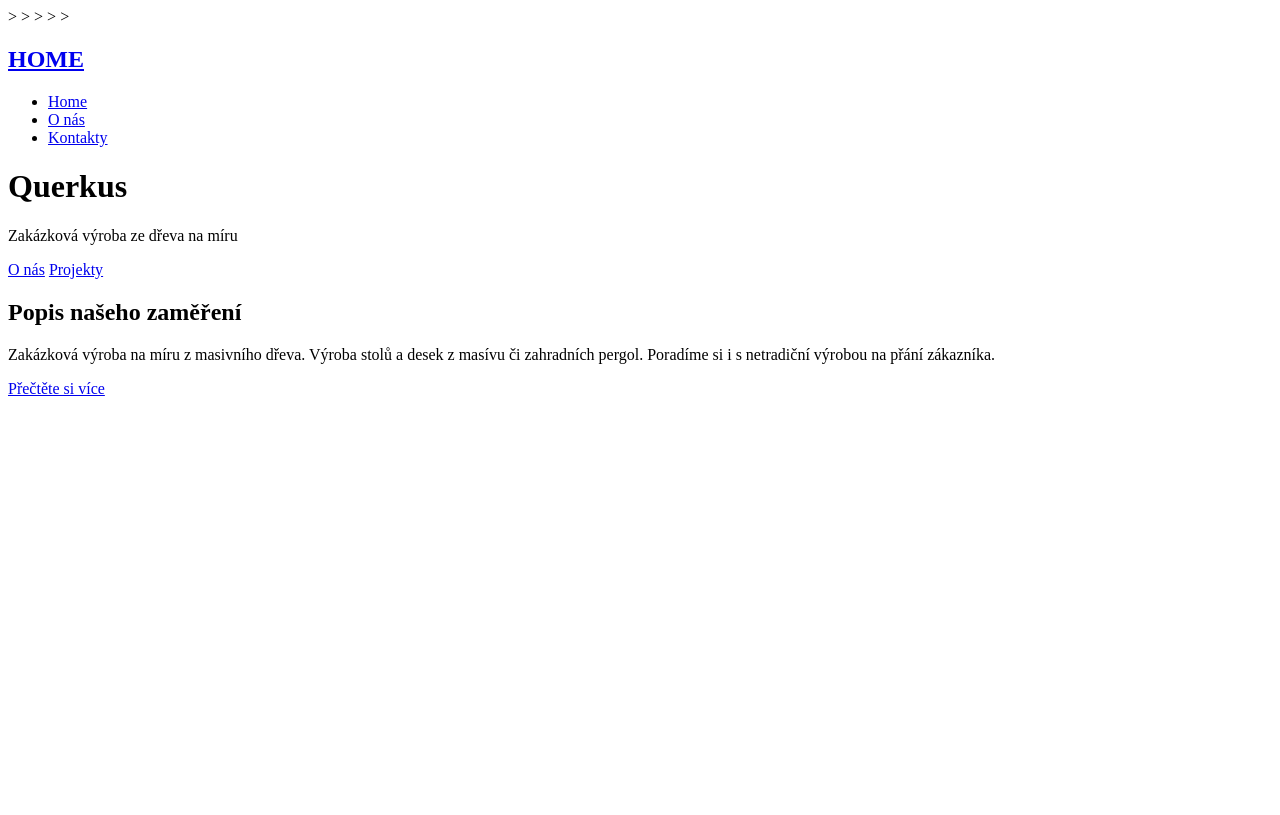
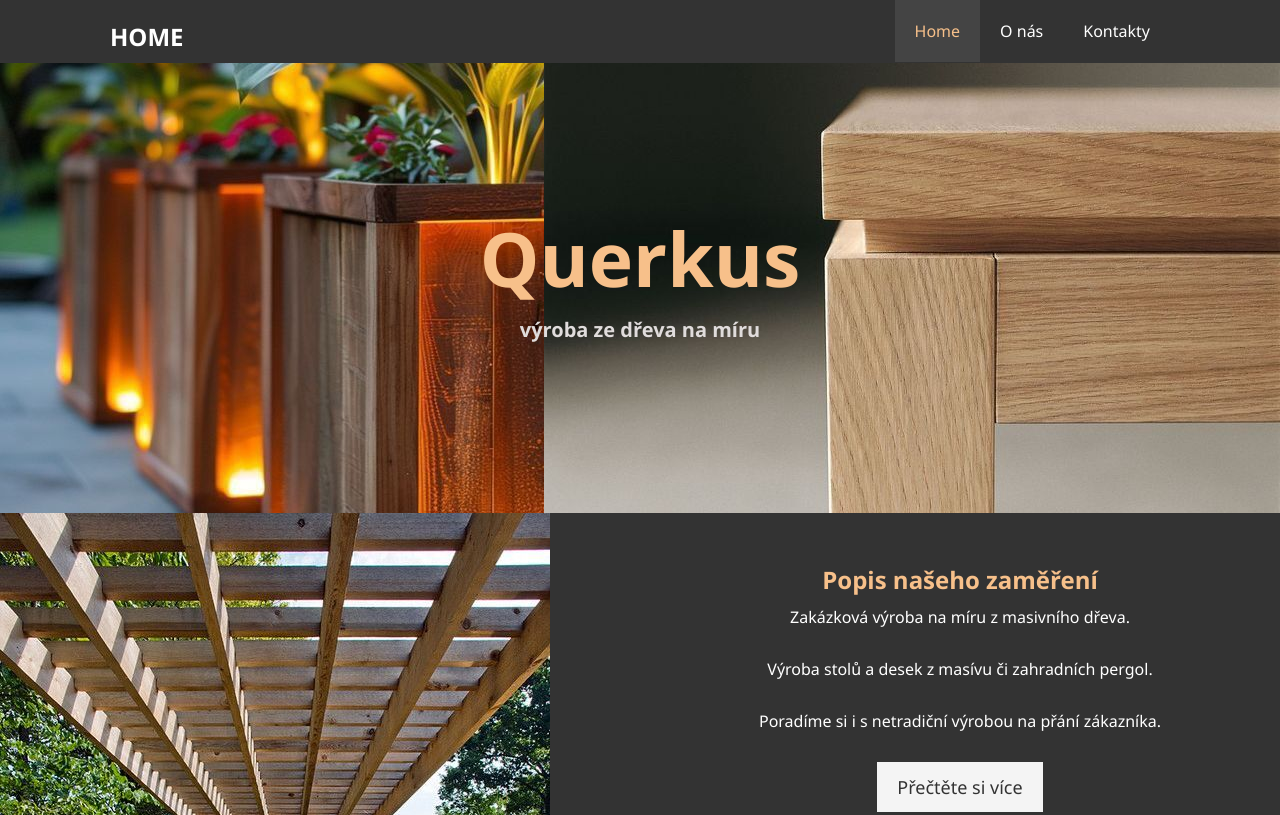
Before and after one commit to Popoz123/d-lna, a plain HTML site: page index.html in a window 1280 px wide. Shown: the top 815 px of the page. Drawn offline with Linux system fonts and the light colour scheme.

Commit message:
creating a css
messy must be cleaned in future

```diff
--- a/css/style.css
+++ b/css/style.css
@@ -0,0 +1,196 @@
+ /* Reset */
+ *{
+    margin: 0;
+    padding: 0;
+    box-sizing: border-box;
+}
+
+
+/* Main Styling */
+html  body{
+ font-family: 'Segoe UI', Tahoma, Geneva, Verdana, sans-serif;
+ line-height: 1,7em;
+ background-color:#444;
+}
+a{
+    color:#333;
+    text-decoration: none;
+}
+h1,h2,h3 {
+    padding-bottom:10px;
+}
+
+p{
+
+}
+
+/* Utility Classes */
+.container{
+    margin:auto;
+    max-width: 1100px;
+    overflow:auto;
+    padding:0 20px;
+}
+
+.text-primary{
+    color:#f7c08a;
+}
+
+.lead{
+    font-size:20px;
+}
+
+.btn{
+    display:inline-block;
+    font-size:18px;
+    color:#fff;
+    background:#333;
+    padding:13px 20px;
+    border:none;
+    cursor:pointer;
+}
+
+.btn:hover{
+    background:#f7c08a;
+    color:#333
+}
+.btn-light {
+    background: #f4f4f4;
+    color: #333;
+  }
+
+  .bg-dark {
+    background: #333;
+    color: #fff;
+  }
+
+  .bg-light {
+    background: #f4f4f4;
+    color: #333;
+  }
+
+  .bg-primary {
+    background: #f7c08a;
+    color: #333;
+  }
+  .clr{
+      clear:both;
+  }
+  .l-heading{
+      font-size:40px;
+  }
+
+  /* Padding */
+  .py-1{padding:10px 0 ;}
+  .py-2{padding:20px 0 ;}
+  .py-3{padding:30px 0 ;}
+
+/* Navbar */
+#navbar{
+    background:#333;
+    color:#fff;
+    overflow:auto;
+}
+
+#navbar a{
+    color:#fff
+}
+
+#navbar h1{
+    float:left;
+    padding-top:20px;
+}
+
+#navbar ul{
+    list-style:none;
+    float:right;
+}
+
+#navbar ul li {
+ float:left;
+}
+
+#navbar ul li a{
+    display:block;
+    padding:20px;
+    text-align: center;
+}
+
+#navbar ul li a:hover,
+ #navbar ul li a.current{
+    background:#444;
+    color:#f7c08a;
+}
+
+/* showcase */
+
+#showcase{
+    background-image: url('../img/showcase.jpg'), url('../img/photo-2.jpg');
+    background-repeat: no-repeat , no-repeat;   /* Prevents the image from repeating */
+    background-position: right , left;    /* Centers the image in the background */
+    height: 450px;  /* Height of the showcase section */
+}
+
+
+#showcase .showcase-content{ /* horní nápis s quercus */
+    color:#e0dcdc;
+    text-align:center;
+    padding-top:150px;
+    font-weight: bold;
+}
+
+#showcase .showcase-content h1{
+    font-size:75px;
+    line-height:1.2em;
+}
+
+#showcase .showcase-content p {
+    padding-bottom:20px;
+    line-height: 1.7em;
+}
+#home-info {
+    height: 730px;
+  }
+
+  #home-info .info-img {
+    float: left;
+    width: 50%;
+    background: url('../img/photo-1.jpg') no-repeat;
+    min-height: 100%;
+
+  }
+
+  #home-info .info-content {
+    float: right;
+    width: 50%;
+    height: 100%;
+    text-align: center;
+    padding: 50px 30px;
+    overflow: hidden;
+
+  }
+
+  #home-info .info-content p {
+    padding-bottom: 30px;
+  }
+
+
+
+/* About Info */
+#about-info .info-right{
+    float:right;
+    width:50%;
+    min-height:100%;
+}
+#about-info .info-left{
+    float:left;
+    width:50%;
+    min-height: 100%;
+}
+
+#about-info .info-right img{
+    display:block;
+    margin:auto;
+    width:70%;
+    border-radius:50%;
+}
--- a/index.html
+++ b/index.html
@@ -3,13 +3,13 @@
 <head>
     <!-- Designed by:LjoveX
          It is 100% free to use-->
-    <meta charset="UTF-8"> <!-- character encoding-->>
-    <meta name="viewport" content="width=device-width, initial-scale=1.0"><!-- inital load to 1-->>
-    <meta http-equiv="X-UA-Compatible" content="ie=edge"><!-- load the latest engine-->>
-    <meta name="description" content="Quercus: kusová výroba ze dřeva na míru"><!-- describes the content of weppage on the search engine-->>
+    <meta charset="UTF-8"> <!-- character encoding-->
+    <meta name="viewport" content="width=device-width, initial-scale=1.0"><!-- inital load to 1-->
+    <meta http-equiv="X-UA-Compatible" content="ie=edge"><!-- load the latest engine-->
+    <meta name="description" content="Quercus: kusová výroba ze dřeva na míru"><!-- describes the content of weppage on the search engine-->
 
 
-    <!--Loads FontAwesome icons (version 5.6.1) for adding icons to the page. Maybe different?  -->>
+    <!--Loads FontAwesome icons (version 5.6.1) for adding icons to the page. Maybe different?  -->
     <link rel="stylesheet" href="https://use.fontawesome.com/releases/v5.6.1/css/all.css" integrity="sha384-gfdkjb5BdAXd+lj+gudLWI+BXq4IuLW5IT+brZEZsLFm++aCMlF1V92rMkPaX4PP" crossorigin="anonymous">
     <link rel="stylesheet" href="css/style.css">
     <title>Zakázková výroba Querkus</title>
@@ -56,9 +56,8 @@
            <div class="container">
                <div class="showcase-content">
                    <h1><span class="text-primary">Querkus</span></h1>
-                   <p class="lead">Zakázková výroba ze dřeva na míru</p>
-                   <a class="btn" href="about.html">O nás</a>
-                   <a class="btn" href="portfolio.html">Projekty</a>
+                   <p class="lead"> výroba ze dřeva na míru</p>
+
                </div>
            </div>
          </div>
@@ -67,16 +66,19 @@
         <div class="info-img"></div>
         <div class="info-content">
           <h2><span class="text-primary">Popis našeho zaměření</span></h2>
-          <p>
-              Zakázková výroba na míru z masivního dřeva.
-              Výroba stolů a desek z masívu či zahradních pergol.
-              Poradíme si i s netradiční výrobou na přání zákazníka.
+          <p>Zakázková výroba na míru z masivního dřeva.</p>
+          <p>Výroba stolů a desek z masívu či zahradních pergol.</p>
+          <p>Poradíme si i s netradiční výrobou na přání zákazníka. </p>
 
-          </p>
+
+
+
+
           <a href="about.html" class="btn btn-light">Přečtěte si více</a>
         </div>
+    </section>
 
-       <footer id="main-footer">
-       </footer>
+
+
 </body>
 </html>
```
Also changed, not shown: img/photo-1.jpg (added), img/photo-2.jpg (added), img/showcase.jpg (added).
